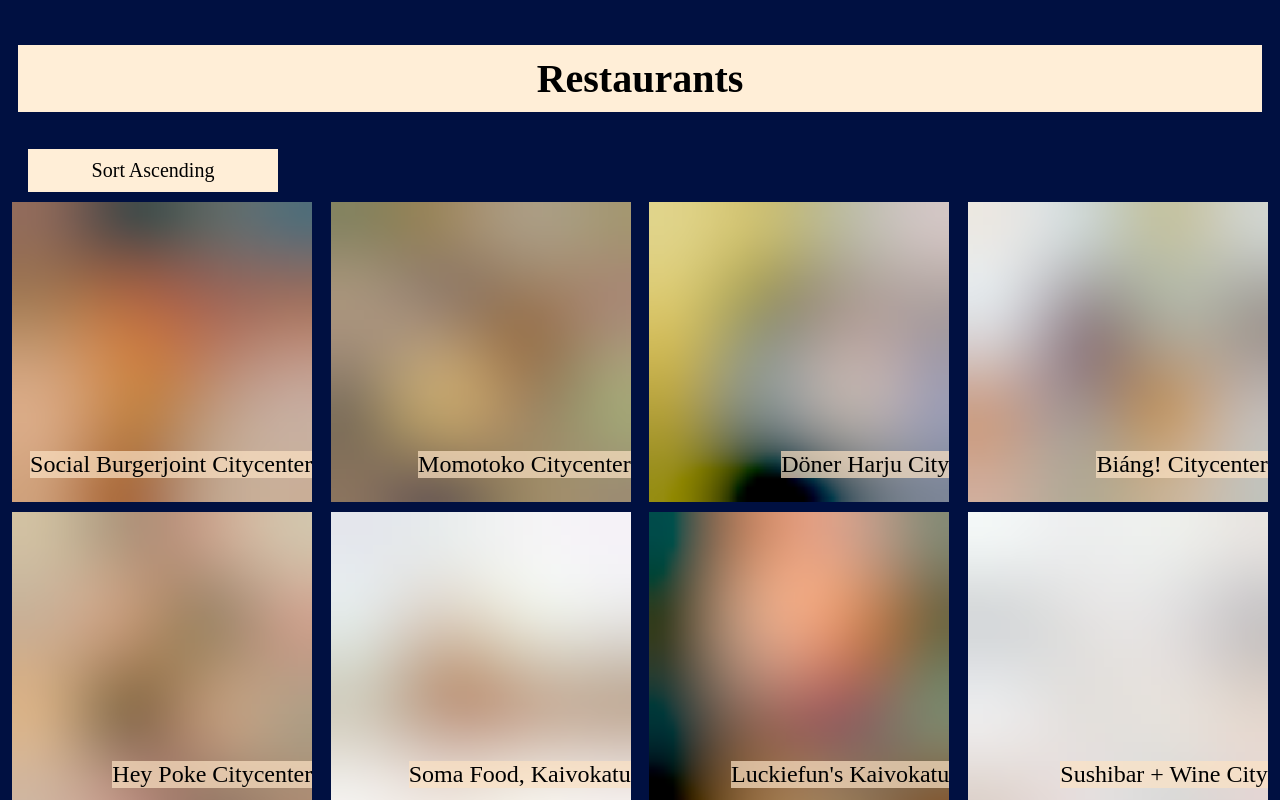
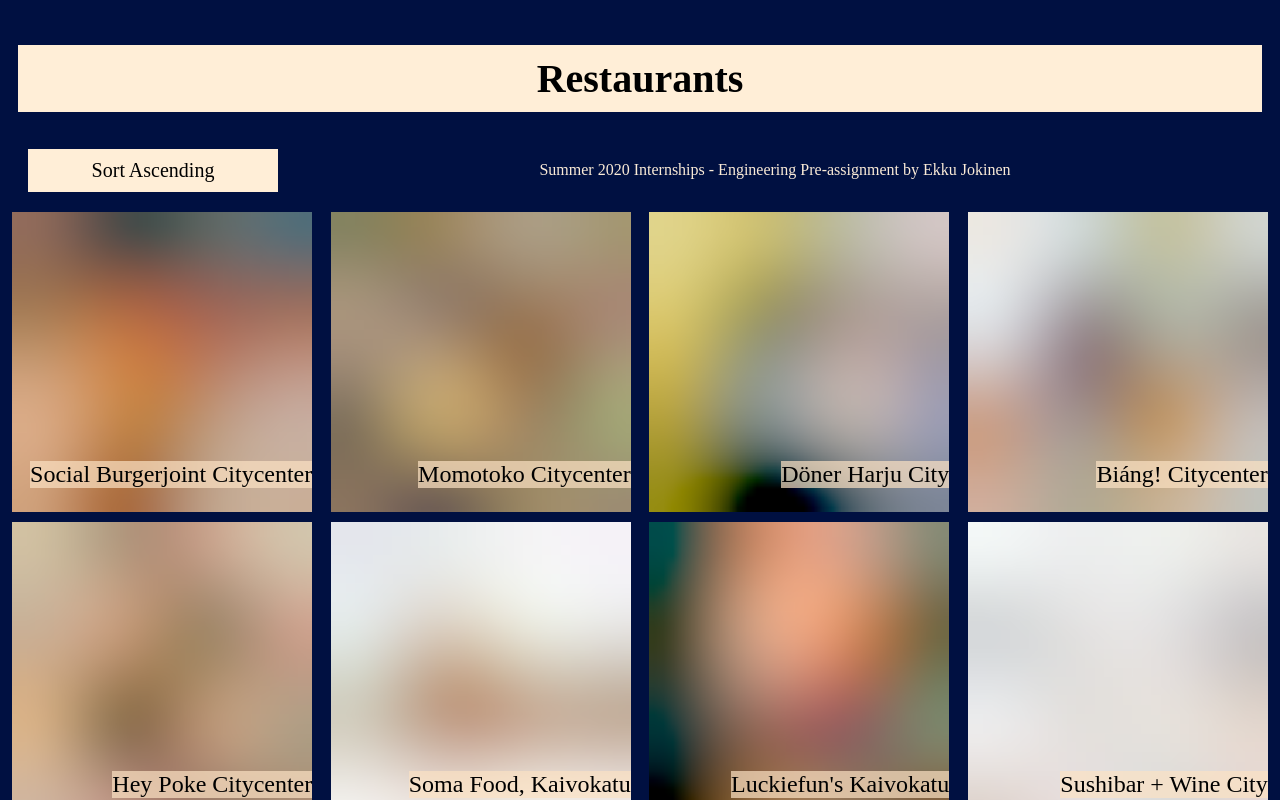
Before and after one commit to EkkuJ/restaurant-sort, a React (Create React App) app in the folder restaurant-app/: page / in a window 1280 px wide. Shown: the top 800 px of the page. Built offline with nearby package versions, Linux system fonts and the light colour scheme; a web font is replaced by a local one.

Commit message:
Clean up components

```diff
--- a/restaurant-app/src/App.js
+++ b/restaurant-app/src/App.js
@@ -49,10 +49,15 @@ function App() {
     <div className="App" >
       <header>
         <h1 className="title">Restaurants</h1>
-        {(element === initialElement || element === refZA.current) ?
-          <button className="sortbtn" onClick={handleSortAZ}>Sort Ascending</button> :
-          <button className="sortbtn" onClick={handleSortZA}>Sort Descending </button>
-        }
+        <div className="headerfooter">
+          {(element === initialElement || element === refZA.current) ?
+            <button className="sortbtn" onClick={handleSortAZ}><span>Sort Ascending</span></button> :
+            <button className="sortbtn" onClick={handleSortZA}><span>Sort Descending</span> </button>
+          }
+          <span className="intro">
+            Summer 2020 Internships - Engineering Pre-assignment by Ekku Jokinen
+        </span>
+        </div>
       </header>
       <div className="restataurantsContainer">
         {element}
```
